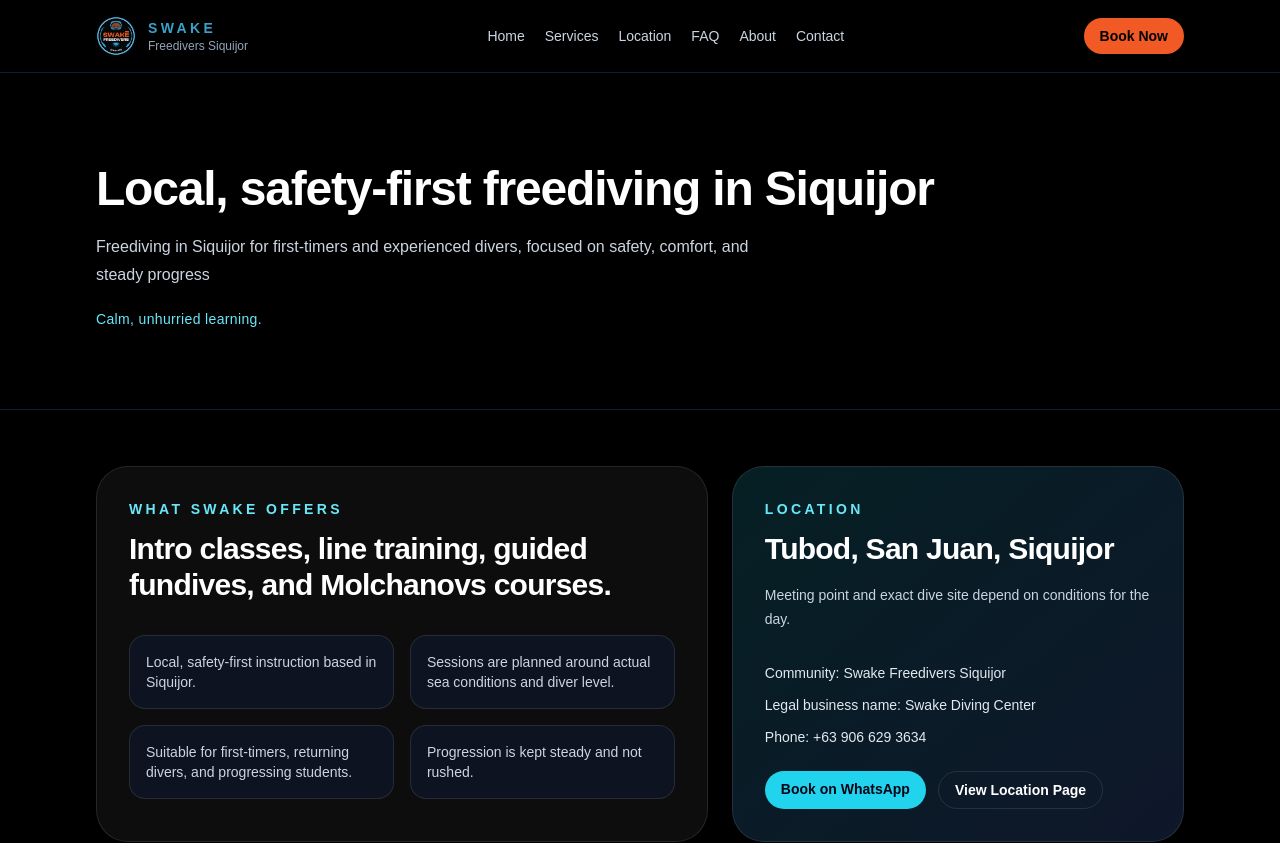
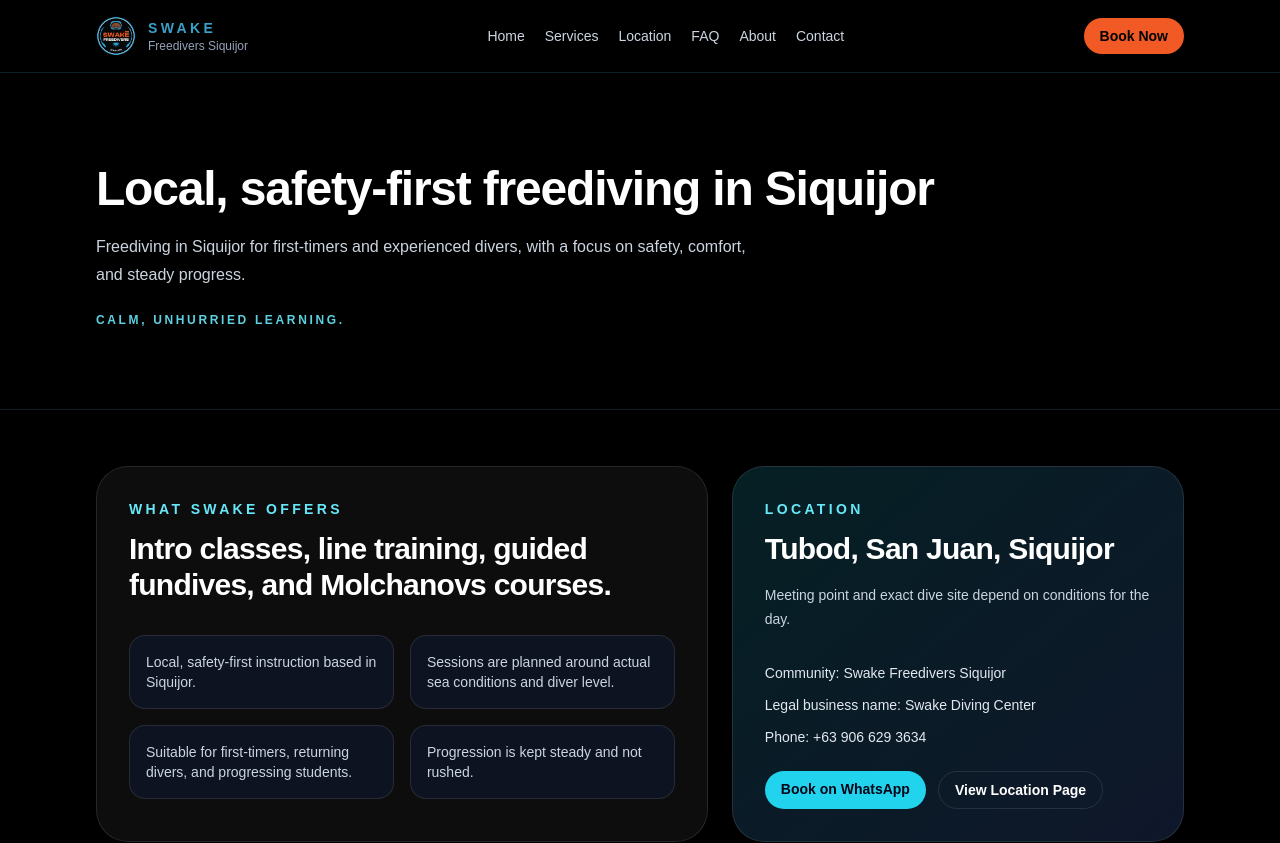
Before and after one commit to cbmserino-cyber/swake-diving-center, a Next.js app: page / in a window 1280 px wide. Shown: the top 843 px of the page. Built offline with nearby package versions, Linux system fonts and the light colour scheme.

Commit message:
Update page.tsx

```diff
--- a/app/page.tsx
+++ b/app/page.tsx
@@ -12,14 +12,13 @@ export default function HomePage() {
       <PageHero
         eyebrow=""
         title="Local, safety-first freediving in Siquijor"
-        description="Freediving in Siquijor for first-timers and experienced divers, focused on safety, comfort, and steady progress"
+        description="Freediving in Siquijor for first-timers and experienced divers, with a focus on safety, comfort, and steady progress."
         kicker={
-          <span className="text-sm font-medium text-cyan-300 tracking-wide">
+          <span className="text-xs font-semibold uppercase tracking-[0.22em] text-cyan-300/90">
             Calm, unhurried learning.
           </span>
         }
       />
-
       <section className="mx-auto max-w-6xl px-6 py-14 lg:px-8">
         <div className="grid gap-6 lg:grid-cols-[1.15fr_0.85fr]">
           <div className="rounded-[2rem] border border-white/10 bg-white/5 p-8">
```
